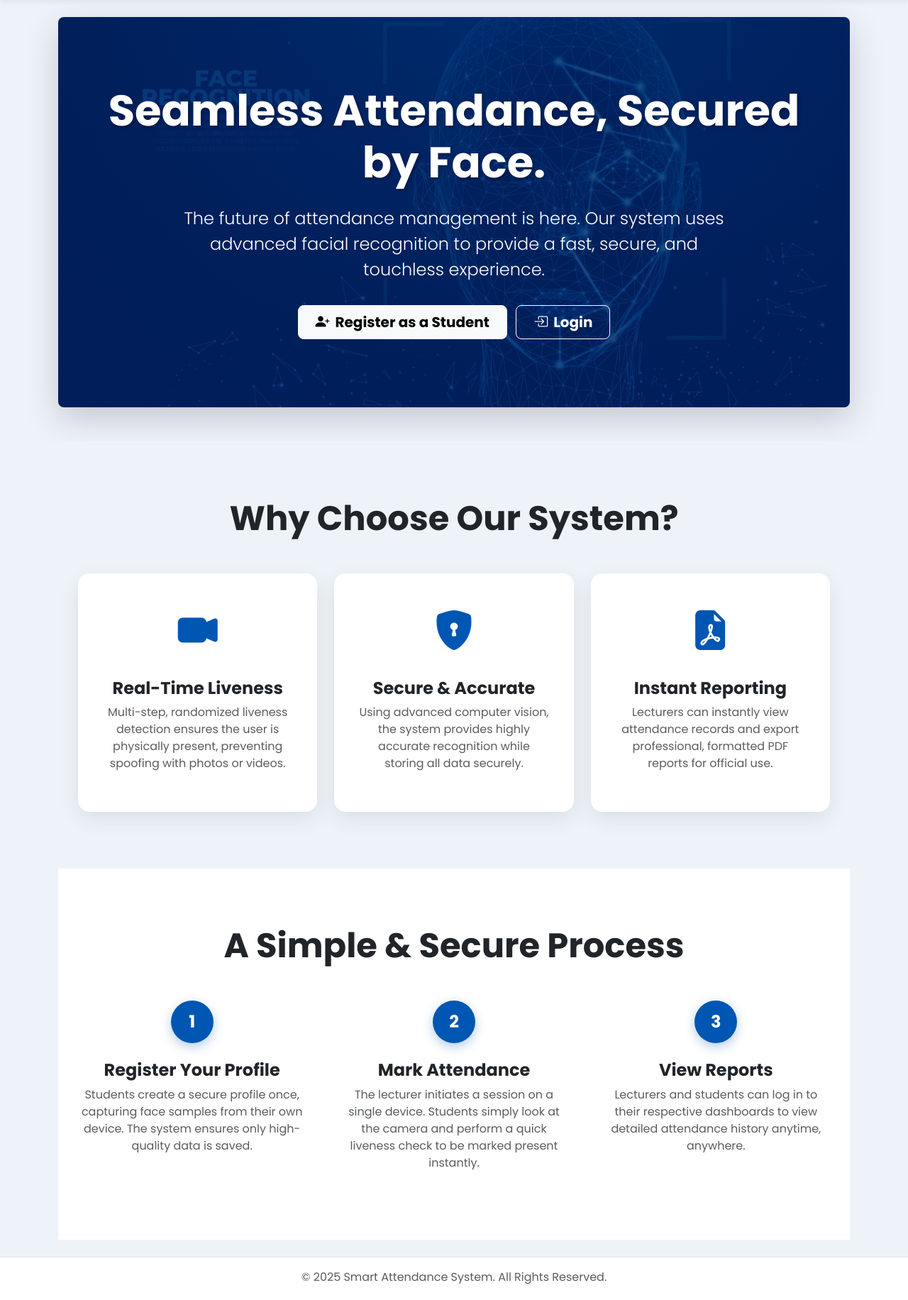
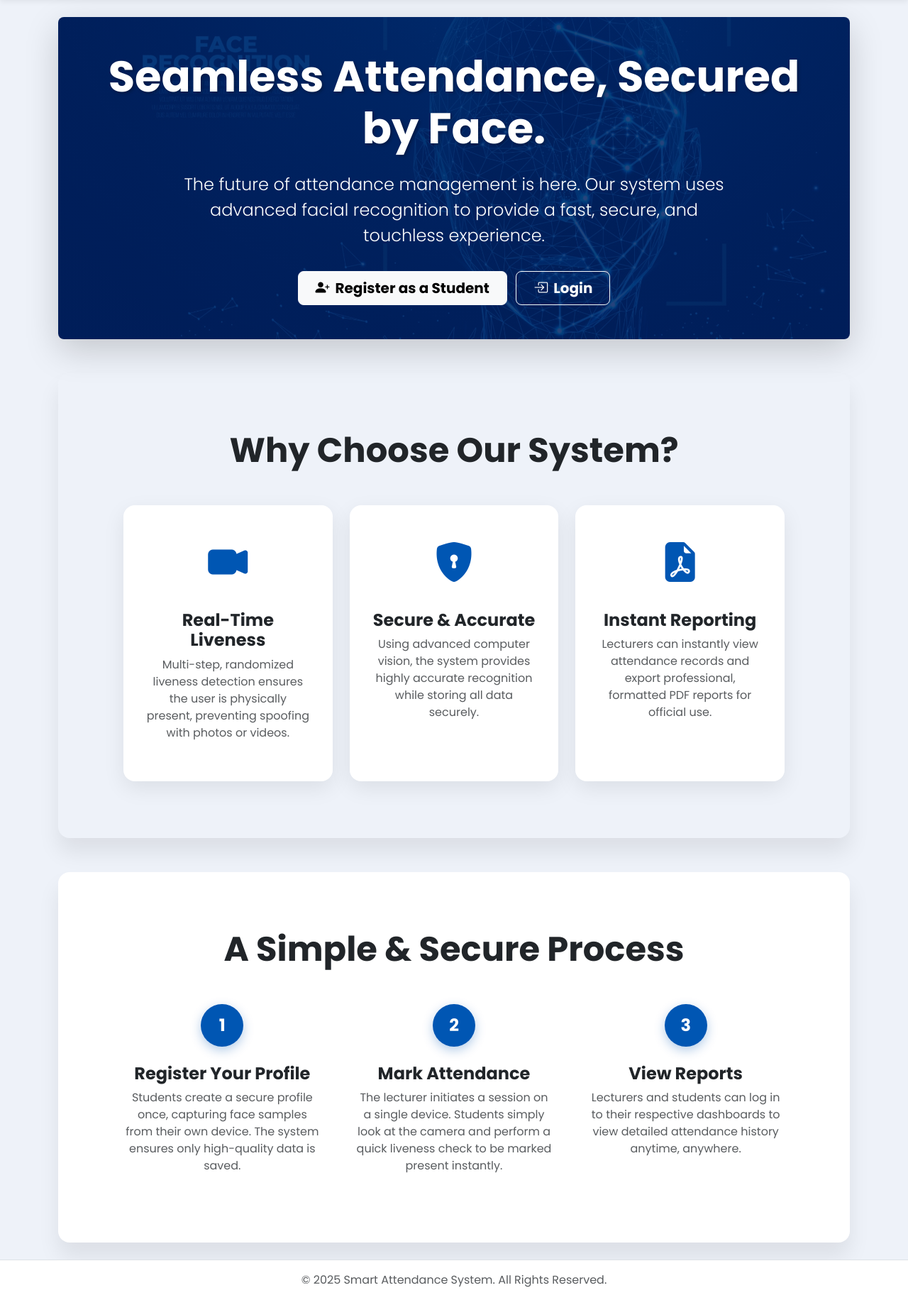
Before and after one commit to femix300/Facial-Recognition-System, a Django app: page / in a window 1280 px wide. Shown: the part 56-1888 px from the top of the page at 71% size. Before the commit the page ends 1866 px from the top, so only its background shows below. Run offline with Django 5.2, Linux system fonts and the light colour scheme.

Commit message:
Update home.html
Added fade in animation and refined the text boxes

```diff
--- a/attendance/templates/attendance/home.html
+++ b/attendance/templates/attendance/home.html
@@ -4,13 +4,12 @@
 
 {% block styles %}
 <style>
-
     .hero-section {
         background: linear-gradient(rgba(0, 35, 102, 0.85), rgba(0, 35, 102, 0.85)), url('{% static "images/hero-background.jpg" %}');
         background-size: cover;
         background-position: center;
         color: white;
-        padding: 6rem 1rem;
+        padding: 3rem 3rem;
         text-align: center;
     }
     .hero-section h1 {
@@ -23,10 +22,7 @@
         max-width: 800px;
         margin: 1.5rem auto;
     }
-    .features-section {
-        padding: 5rem 1rem;
-        background-color: var(--body-bg);
-    }
+
     .feature-card {
         border: none;
         background: #ffffff;
@@ -47,9 +43,19 @@
         margin-bottom: 1.5rem;
         display: inline-block;
     }
+    .features-box {
+        border-radius: 1rem;
+        padding: 5rem 5rem;
+        background-color:rgba(0, 35, 102, 0.85));
+        box-shadow: 0 20px 30px rgba(0, 0, 0, 0.08);
+
+    }
+
     .how-it-works-section {
-        padding: 5rem 1rem;
+        border-radius: 1rem;
+        padding: 5rem 5rem;
         background-color: #ffffff;
+        box-shadow: 0 20px 30px rgba(0, 0, 0, 0.08);
     }
     .step-indicator {
         width: 60px;
@@ -66,10 +72,11 @@
         box-shadow: 0 5px 15px rgba(0, 86, 179, 0.3);
     }
 </style>
+<link href="https://unpkg.com/aos@2.3.4/dist/aos.css" rel="stylesheet">
 {% endblock %}
 
 {% block content %}
-<div class="hero-section rounded-3 mb-5 shadow-lg">
+<div class="hero-section rounded-3 mb-5 shadow-lg" data-aos="fade-up">
     <div class="container">
         <h1 class="display-4">Seamless Attendance, Secured by Face.</h1>
         <p class="lead">
@@ -95,25 +102,25 @@
     </div>
 </div>
 
-<div class="features-section">
+<div class="features-box mb-5" data-aos="fade-up" data-aos-delay="100">
     <div class="container">
             <h2 class="text-center fw-bold display-5 mb-5">Why Choose Our System?</h2>
             <div class="row g-4">
-            <div class="col-lg-4 d-flex align-items-stretch">
+                <div class="col-lg-4 d-flex align-items-stretch" data-aos="fade-up" data-aos-delay="100">
                     <div class="feature-card">
                         <div class="icon"><i class="bi bi-camera-video-fill"></i></div>
                         <h4 class="fw-bold">Real-Time Liveness</h4>
                         <p class="text-muted">Multi-step, randomized liveness detection ensures the user is physically present, preventing spoofing with photos or videos.</p>
                     </div>
                 </div>
-            <div class="col-lg-4 d-flex align-items-stretch">
+                <div class="col-lg-4 d-flex align-items-stretch"data-aos="fade-up" data-aos-delay="200">
                     <div class="feature-card">
                         <div class="icon"><i class="bi bi-shield-lock-fill"></i></div>
                         <h4 class="fw-bold">Secure & Accurate</h4>
                         <p class="text-muted">Using advanced computer vision, the system provides highly accurate recognition while storing all data securely.</p>
                     </div>
                 </div>
-            <div class="col-lg-4 d-flex align-items-stretch">
+                <div class="col-lg-4 d-flex align-items-stretch"data-aos="fade-up" data-aos-delay="300">
                     <div class="feature-card">
                         <div class="icon"><i class="bi bi-file-earmark-pdf-fill"></i></div>
                         <h4 class="fw-bold">Instant Reporting</h4>
@@ -123,22 +130,23 @@
             </div>
         </div>
     </div>
+</div>
 
 <div class="how-it-works-section">
     <div class="container">
-        <h2 class="text-center fw-bold display-5 mb-5">A Simple & Secure Process</h2>
+        <h2 class="text-center fw-bold display-5 mb-5" data-aos="fade-up">A Simple & Secure Process</h2>
         <div class="row g-5 text-center">
-            <div class="col-md-4">
+            <div class="col-md-4" data-aos="fade-up" data-aos-delay="100">
                 <div class="step-indicator">1</div>
                 <h4 class="fw-bold mt-3">Register Your Profile</h4>
                 <p class="text-muted">Students create a secure profile once, capturing face samples from their own device. The system ensures only high-quality data is saved.</p>
             </div>
-            <div class="col-md-4">
+            <div class="col-md-4" data-aos="fade-up" data-aos-delay="200">
                 <div class="step-indicator">2</div>
                 <h4 class="fw-bold mt-3">Mark Attendance</h4>
                 <p class="text-muted">The lecturer initiates a session on a single device. Students simply look at the camera and perform a quick liveness check to be marked present instantly.</p>
             </div>
-            <div class="col-md-4">
+            <div class="col-md-4" data-aos="fade-up" data-aos-delay="300">
                 <div class="step-indicator">3</div>
                 <h4 class="fw-bold mt-3">View Reports</h4>
                 <p class="text-muted">Lecturers and students can log in to their respective dashboards to view detailed attendance history anytime, anywhere.</p>
@@ -147,3 +155,13 @@
     </div>
 </div>
 {% endblock %}
+
+{% block scripts %}
+<script src="https://unpkg.com/aos@2.3.4/dist/aos.js"></script>
+<script>
+    AOS.init({
+        once: false, // animations repeat when scrolling back
+        duration: 1000,
+    });
+</script>
+{% endblock %}
```
Lines whose indentation alone changed are shown as unchanged.
